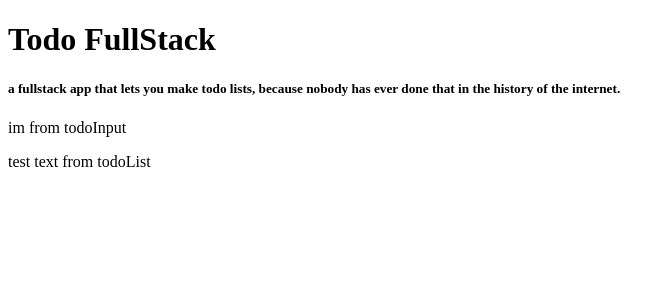
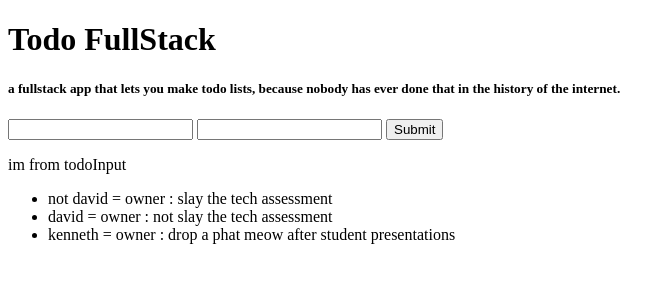
Before and after one commit to daberry/todo_fullstack, a web app: file client/index.html in a window 1280 px wide. Shown: the top 300 px of the page, without its empty margins (0-672 px from the left). Run offline with its HTML, style and script files only (its server is not run), Linux system fonts and the light colour scheme; some libraries are stand-ins or nearby versions.

Commit message:
minimum frontend complete

```diff
--- /dev/null
+++ b/client/assets/sampleTodos.js
@@ -0,0 +1,16 @@
+window.exampleTodoData = {
+  todos: [
+    {
+      owner: 'not david',
+      text: 'slay the tech assessment',
+    },
+    {
+      owner: 'david',
+      text: 'not slay the tech assessment',
+    },
+    {
+      owner: 'kenneth',
+      text: 'drop a phat meow after student presentations',
+    }
+  ]
+};
--- a/client/assets/sampleTodos.json
+++ /dev/null
@@ -1,5 +0,0 @@
-{
-
-
-
-}
--- a/client/components/app.js
+++ b/client/components/app.js
@@ -1,4 +1,13 @@
 angular.module('todoFullstack')
-.component('todoApp', {
-  templateUrl: 'views/app.html'
-});
+  .controller('todoAppCtrl', function() {
+    var me = this;
+    this.todoList = window.exampleTodoData.todos;
+    this.clickHandler = function(owner, todotext) {
+      console.log('hey you called the click handler', owner, todotext);
+      me.todoList.push({owner: owner, text: todotext});
+    };
+  })
+  .component('todoApp', {
+    controller: 'todoAppCtrl',
+    templateUrl: 'views/app.html'
+  });
--- a/client/components/todoInput.js
+++ b/client/components/todoInput.js
@@ -1,4 +1,11 @@
 angular.module('todoFullstack')
+  .controller('todoInputCtrl', function() {
+
+  })
   .component('todoInput', {
+    bindings: {
+      clickHandler: '<'
+    },
+    controller: 'todoInputCtrl',
     templateUrl: 'views/todoInput.html'
   });
--- a/client/components/todoList.js
+++ b/client/components/todoList.js
@@ -1,4 +1,11 @@
 angular.module('todoFullstack')
+  .controller('todoListCtrl', function() {
+
+  })
   .component('todoList', {
+    bindings: {
+      todos: '<'
+    },
+    controller: 'todoListCtrl',
     templateUrl: 'views/todoList.html'
   });
--- a/client/components/todoListItem.js
+++ b/client/components/todoListItem.js
@@ -1,4 +1,11 @@
 angular.module('todoFullstack')
+  .controller('todoListItemCtrl', function() {
+
+  })
   .component('todoListItem', {
+    bindings: {
+      todoObject: '<'
+    },
+    controller: 'todoListItemCtrl',
     templateUrl: 'views/todoListItem.html'
   });
--- a/client/index.html
+++ b/client/index.html
@@ -9,9 +9,11 @@
   <div ng-app="todoFullstack">
     <todo-app></todo-app>
   </div>
+  <script src="assets/sampleTodos.js"></script>
   <script src="index.js"></script>
   <script src="components/app.js"></script>
   <script src="components/todoInput.js"></script>
   <script src="components/todoList.js"></script>
+  <script src="components/todoListItem.js"></script>
 </body>
 </html>
--- a/client/views/app.html
+++ b/client/views/app.html
@@ -2,6 +2,6 @@
 
 <h5> a fullstack app that lets you make todo lists, because nobody has ever done that in the history of the internet.</h5>
 
-<todo-input></todo-input>
+<todo-input click-handler="$ctrl.clickHandler"></todo-input>
 
-<todo-list></todo-list>
+<todo-list todos="$ctrl.todoList"></todo-list>
--- a/client/views/todoInput.html
+++ b/client/views/todoInput.html
@@ -1 +1,15 @@
+
+<div class="search">
+  <input
+    ng-model="$ctrl.curOwner"
+    class="form-control"
+    type="text"
+  />
+  <input
+    ng-model="$ctrl.curTodo"
+    class="form-control"
+    type="text"
+  />
+  <button class="button" ng-click="$ctrl.clickHandler($ctrl.curOwner, $ctrl.curTodo)">Submit</button>
+</div>
 <p>im from todoInput</p>
--- a/client/views/todoList.html
+++ b/client/views/todoList.html
@@ -1 +1,3 @@
-<p>test text from todoList</p>
+<ul>
+  <todo-list-item ng-repeat="item in $ctrl.todos" todo-object="item"> </todo-list-item>
+</ul>
--- a/client/views/todoListItem.html
+++ b/client/views/todoListItem.html
@@ -1 +1 @@
-<p>test text from todoList</p>
+<li>{{$ctrl.todoObject.owner}} = owner : {{$ctrl.todoObject.text}}</li>
--- a/package.json
+++ b/package.json
@@ -1,7 +1,7 @@
 {
   "name": "todo_fullstack",
   "version": "0.0.1",
-  dependencies: {
+  "dependencies": {
 
   }
 }
```
